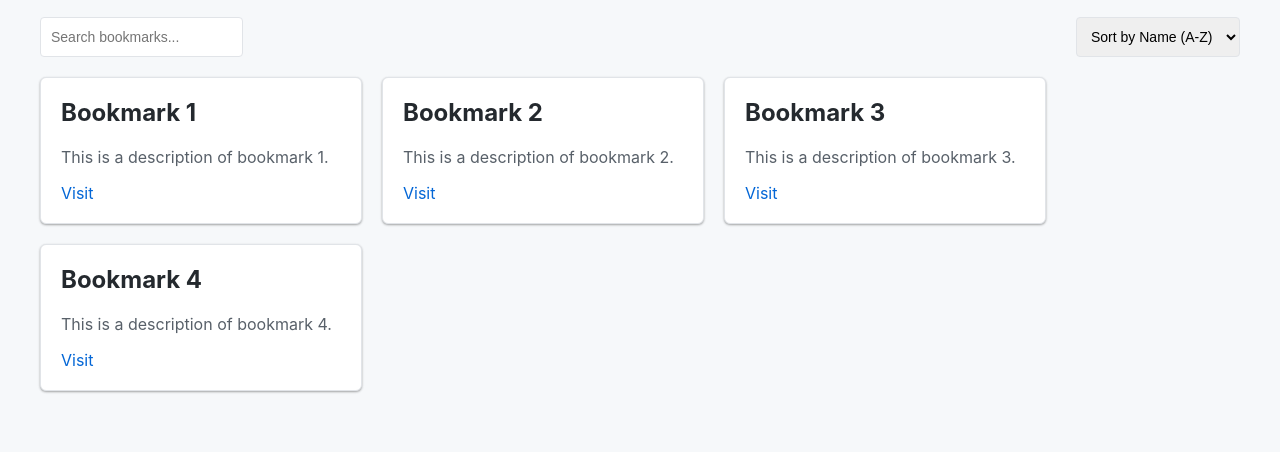
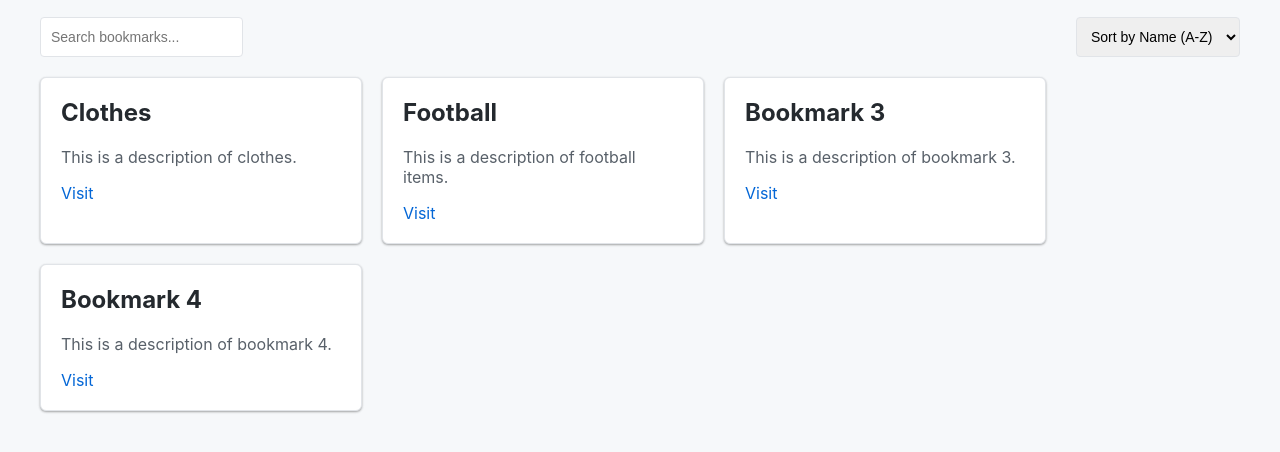
Before and after one commit to upes-open/OSoC-24-descr.ai.be, a plain HTML site: page pages/bookmarks/index.html in a window 1280 px wide. Shown: the part 62-514 px from the top of the page. Drawn offline with Linux system fonts and the light colour scheme.

Commit message:
Updated Bookmark page functionality

```diff
--- a/pages/bookmarks/index.html
+++ b/pages/bookmarks/index.html
@@ -26,13 +26,13 @@
         </div>
         <div class="bookmarks" id="bookmarksContainer">
             <div class="card">
-                <h2>Bookmark 1</h2>
-                <p>This is a description of bookmark 1.</p>
+                <h2>Clothes</h2>
+                <p>This is a description of clothes.</p>
                 <a href="#">Visit</a>
             </div>
             <div class="card">
-                <h2>Bookmark 2</h2>
-                <p>This is a description of bookmark 2.</p>
+                <h2>Football</h2>
+                <p>This is a description of football items.</p>
                 <a href="#">Visit</a>
             </div>
             <div class="card">
@@ -45,11 +45,10 @@
                 <p>This is a description of bookmark 4.</p>
                 <a href="#">Visit</a>
             </div>
-
+            <!-- Add more cards as needed -->
         </div>
     </div>
-    <script src="script.js">
-
+    <script>
         document.addEventListener('DOMContentLoaded', () => {
             const searchInput = document.getElementById('searchInput');
             const sortSelect = document.getElementById('sortSelect');
@@ -83,7 +82,6 @@ document.addEventListener('DOMContentLoaded', () => {
                 sortedCards.forEach(card => bookmarksContainer.appendChild(card));
             });
         });
-
     </script>
 </body>
 </html>
```
Lines whose indentation alone changed are shown as unchanged.
